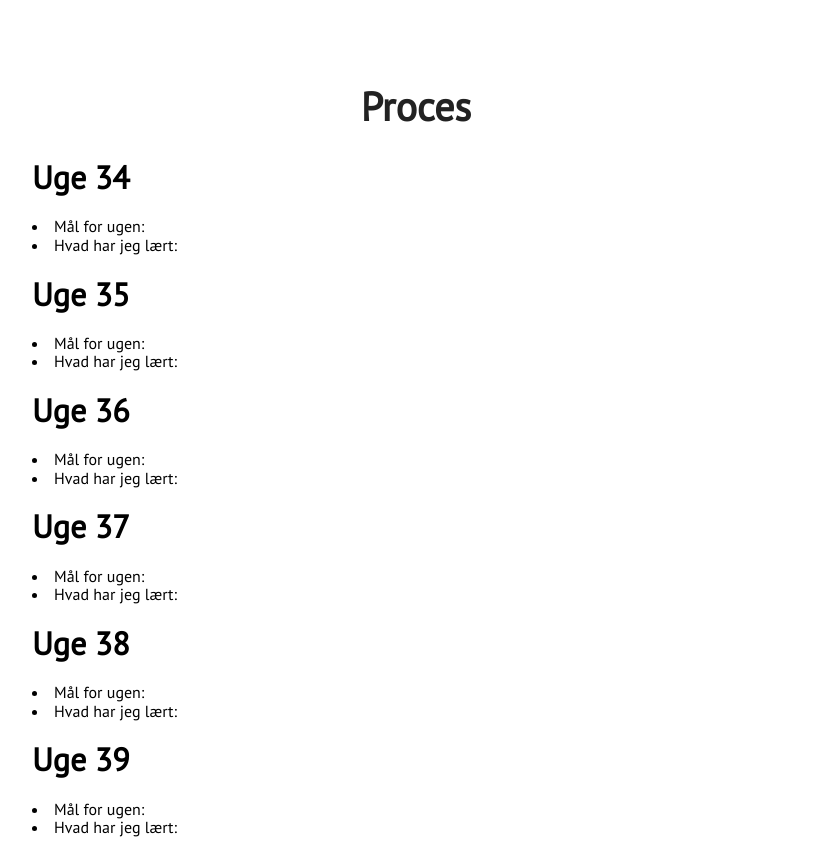
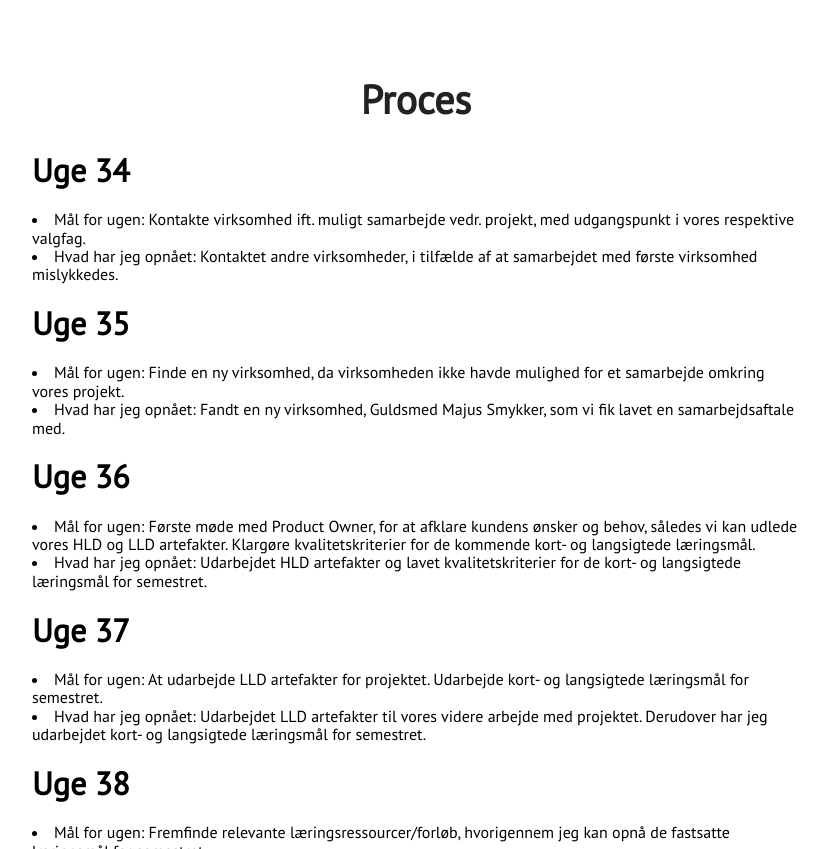
Before and after one commit to EmreAltiintas/portfolio, a Jekyll site: the page built from index.html, in a window 1280 px wide and 900 px high, scrolled down 2853 px, cut to the strip 51-900 px from the top of the window. Shown: the whole strip, without its empty margins (224-1052 px from the left). Built offline with Jekyll 4.4.1, drawn with Linux system fonts in a browser that asks for light colours; nearby versions of some CDN libraries; some of the changed text lies outside the part shown.

Commit message:
Update projects.html

```diff
--- a/_includes/projects.html
+++ b/_includes/projects.html
@@ -9,8 +9,8 @@
                      Uge 34
                  </h1>
                     <p>
-                        <li>Mål for ugen: </li>
-                       <li>Hvad har jeg lært: </li>
+                        <li>Mål for ugen: Kontakte virksomhed ift. muligt samarbejde vedr. projekt, med udgangspunkt i vores respektive valgfag. </li>
+                       <li>Hvad har jeg opnået: Kontaktet andre virksomheder, i tilfælde af at samarbejdet med første virksomhed mislykkedes. </li>
                     </p>
                     <!-- NY UGE  -->
 
@@ -19,8 +19,8 @@
                      Uge 35
                      </h1>
                        <p>
-                        <li>Mål for ugen: </li>
-                       <li>Hvad har jeg lært: </li>
+                        <li>Mål for ugen: Finde en ny virksomhed, da virksomheden ikke havde mulighed for et samarbejde omkring vores projekt. </li>
+                       <li>Hvad har jeg opnået: Fandt en ny virksomhed, Guldsmed Majus Smykker, som vi fik lavet en samarbejdsaftale med. </li>
                         </p>
             <!-- NY UGE  -->
 
@@ -28,40 +28,47 @@
                      Uge 36
                  </h1>
               <p>
-                         <li>Mål for ugen: </li>
-                       <li>Hvad har jeg lært: </li>
+                         <li>Mål for ugen: Første møde med Product Owner, for at afklare kundens ønsker og behov, således vi kan udlede vores HLD og LLD artefakter. Klargøre kvalitetskriterier for de kommende kort- og langsigtede læringsmål. </li>
+                       <li>Hvad har jeg opnået: Udarbejdet HLD artefakter og lavet kvalitetskriterier for de kort- og langsigtede læringsmål for semestret. </li>
                     </p>
             <!-- NY UGE  -->
             <h1>
                      Uge 37
                  </h1>
               <p>
-                        <li>Mål for ugen: </li>
-                       <li>Hvad har jeg lært: </li>
+                        <li>Mål for ugen: At udarbejde LLD artefakter for projektet. Udarbejde kort- og langsigtede læringsmål for semestret. </li>
+                       <li>Hvad har jeg opnået: Udarbejdet LLD artefakter til vores videre arbejde med projektet. Derudover har jeg udarbejdet kort- og langsigtede læringsmål for semestret. </li>
                     </p>
             <!-- NY UGE  -->
             <h1>
                      Uge 38
                  </h1>
               <p>
-                         <li>Mål for ugen: </li>
-                       <li>Hvad har jeg lært: </li>
+                         <li>Mål for ugen: Fremfinde relevante læringsressourcer/forløb, hvorigennem jeg kan opnå de fastsatte læringsmål for semestret. </li>
+                       <li>Hvad har jeg opnået: Fundet læringsressourcer, herunder købt adgang til LearnJavaScript.online (herefter LearnJS), hvor jeg kan lære grundlæggende programmering med JavaSript, som jeg skal bruge til at udvikle front-end delen i vores webapplikation med. </li>
                     </p>
 
                   <h1>
                       Uge 39
                  </h1>
               <p>
-                         <li>Mål for ugen: </li>
-                       <li>Hvad har jeg lært: </li>
+                         <li>Mål for ugen: Komme igennem de første 10 kapitler, ud af de samlede 83 kapitler i LearnJS kurset.  </li>
+                       <li>Hvad har jeg opnået: Første 15 kapitler i kurset blev gennemført. Dertil fik jeg fulgt en tutorial på YouTube, hvor jeg lærte om, hvordan jeg kunne bruge ReactJS frameworket til at bygge en simpel side. (Ressource:  Build an App and Master React - LINK: https://www.youtube.com/watch?v=b9eMGE7QtTk). </li>
                     </p>
             <h1>
                   Uge 40
                  </h1>
               <p>
-                         <li>Mål for ugen: </li>
-                       <li>Hvad har jeg lært: </li>
+                         <li>Mål for ugen: Komme igennem de næste 10 kapitler (11-20) i LearnJS kurset. Finde ressourcer til at lære ReactJS med, da det skal bruges som framework til vores webapp. Møde med PO angående designvalg, kalenderfunktion og OTP. </li>
+                       <li>Hvad har jeg opnået: Nået til kapitel 31 i LearnJS kurset og fundet et "Scrimba" kursus om ReactJS, som jeg skal følge, når jeg er nået forbi 'Fetch API' delen i LearnJS kurset.  </li>
                     </p>
+                <h1>
+                    Uge 41
+                </h1>
+            <p>
+                <li>Mål for ugen: Komme igennem de næste 10 kapitler (31-40) i Learn JS kurset. </li>
+                <li>Hvad har jeg opnået: </li>
+            </p>
 
 
 
```
